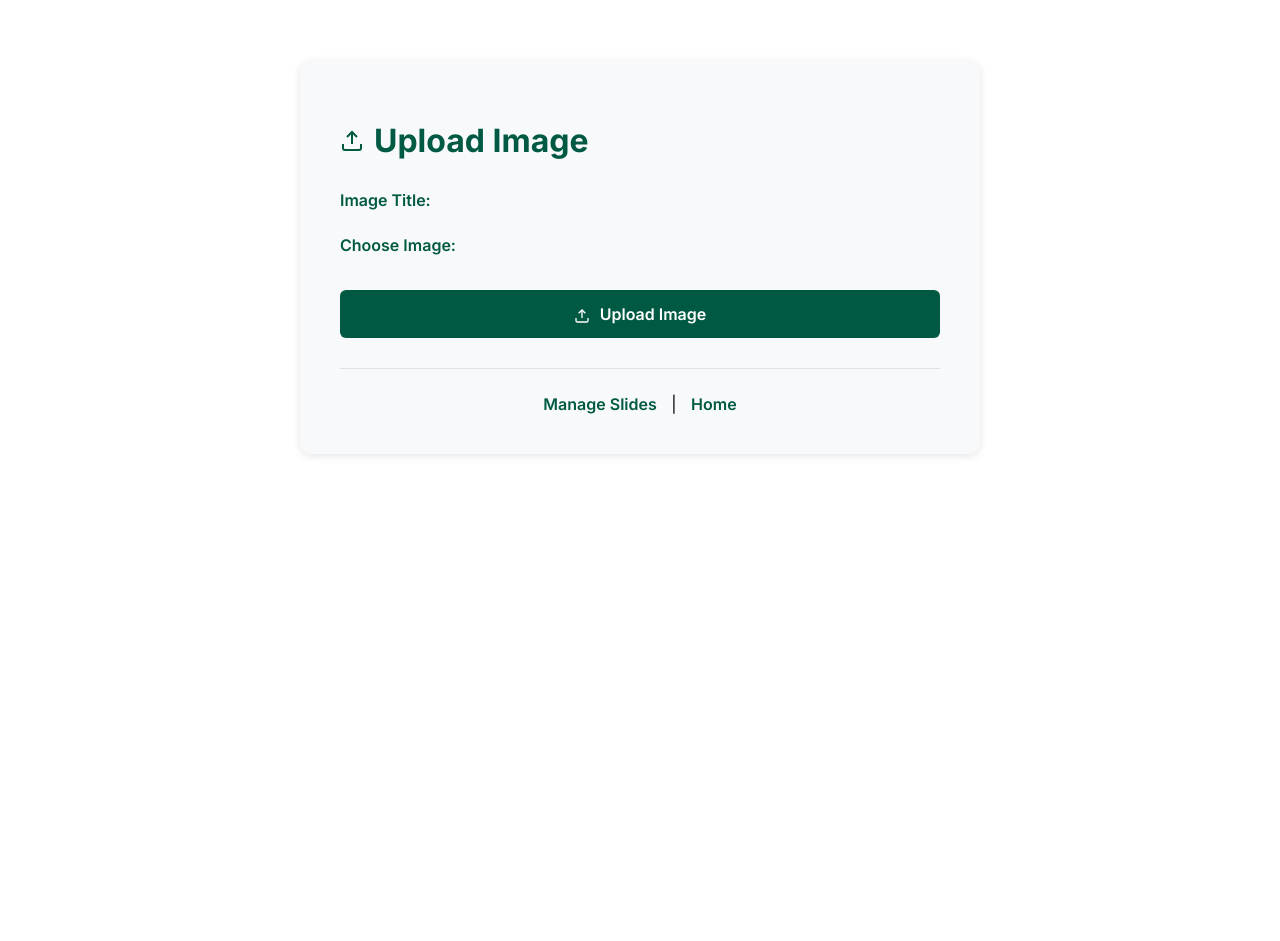
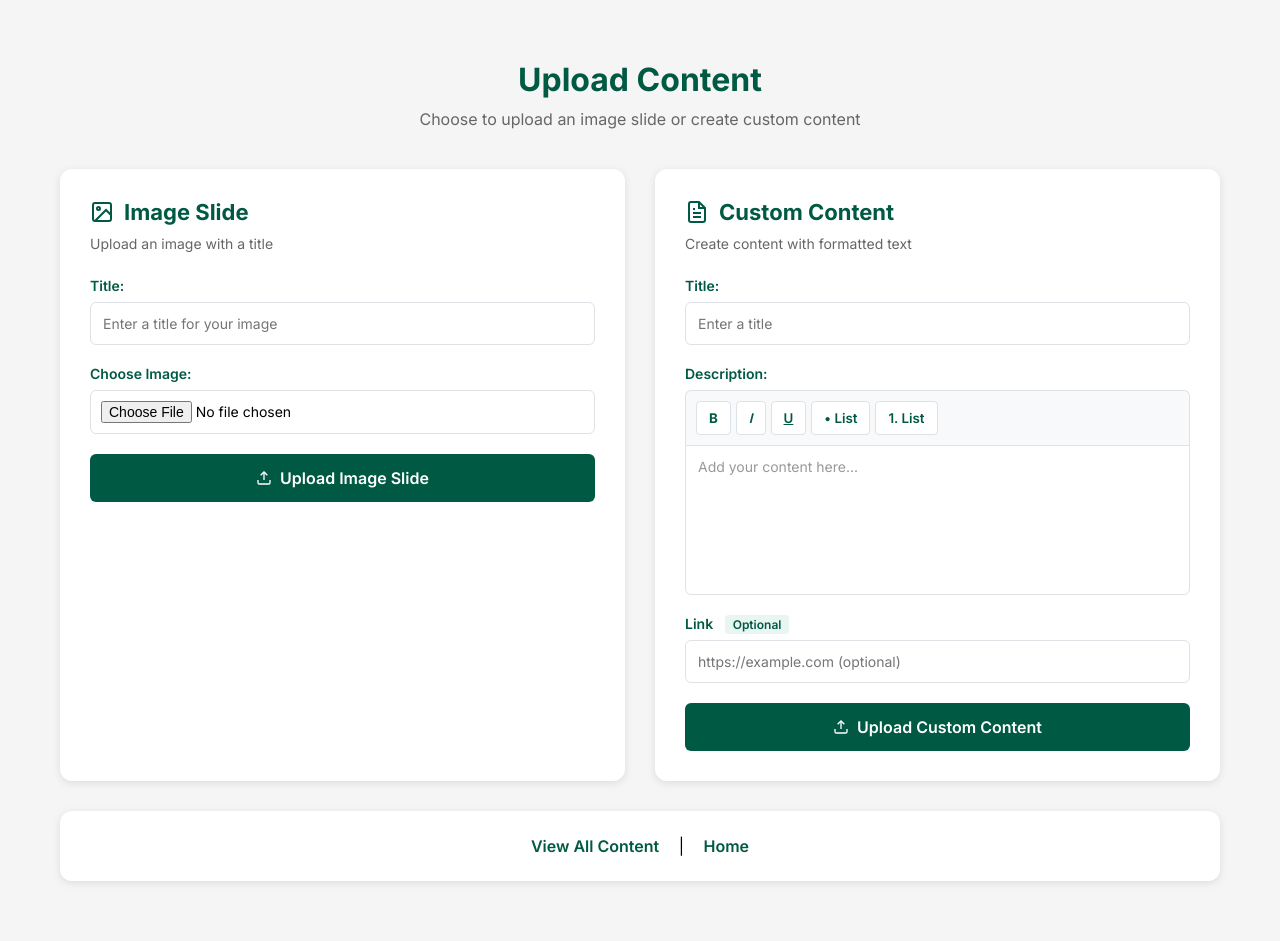
Before and after one commit to tveneto1/dida425cmsproject, a Django app: page /post/ in a window 1280 px wide. Before the commit the page ends 456 px from the top, so only its background shows below. Run offline with Django 5.2, Linux system fonts and the light colour scheme; a user stored in the database is signed in.

Commit message:
Refactor post.html to extend base template

```diff
--- a/templates/post.html
+++ b/templates/post.html
@@ -1,38 +1,86 @@
-<!DOCTYPE html>
-<html lang="en">
-<head>
-    <meta charset="UTF-8">
-    <meta name="viewport" content="width=device-width, initial-scale=1.0">
-    <title>Upload Image</title>
+{% extends "base.html" %}
+
+{% block title %}Upload Content{% endblock %}
+
+{% block content %}
 <style>
   @import url('https://fonts.googleapis.com/css2?family=Inter:wght@400;600;700&display=swap');
 
+  * {
+    margin: 0;
+    padding: 0;
+    box-sizing: border-box;
+  }
+
   body {
     font-family: 'Inter', -apple-system, BlinkMacSystemFont, 'Segoe UI', Roboto, sans-serif;
-            margin: 0;
-            padding: 20px;
-            background: #fff;
+    background: #f5f5f5;
   }
 
-        .upload-container {
-            max-width: 600px;
+  .container {
+    max-width: 1200px;
     margin: 40px auto;
-            padding: 40px;
-            background: #f8f9fa;
+    padding: 20px;
+  }
+
+  .page-header {
+    text-align: center;
+    margin-bottom: 40px;
+  }
+
+  .page-header h1 {
+    color: #005A43;
+    font-weight: 700;
+    font-size: 32px;
+    margin-bottom: 10px;
+  }
+
+  .page-header p {
+    color: #666;
+    font-size: 16px;
+  }
+
+  .upload-grid {
+    display: grid;
+    grid-template-columns: 1fr 1fr;
+    gap: 30px;
+    margin-bottom: 30px;
+  }
+
+  @media (max-width: 768px) {
+    .upload-grid {
+      grid-template-columns: 1fr;
+    }
+  }
+
+  .upload-box {
+    background: white;
     border-radius: 12px;
+    padding: 30px;
     box-shadow: 0 2px 8px rgba(0,0,0,0.1);
   }
 
-        h1 {
+  .upload-box h2 {
     color: #005A43;
     font-weight: 700;
-            margin-bottom: 30px;
+    font-size: 22px;
+    margin-bottom: 10px;
     display: flex;
     align-items: center;
   }
 
+  .upload-box h2 svg {
+    margin-right: 10px;
+  }
+
+  .upload-box .subtitle {
+    color: #666;
+    font-size: 14px;
+    margin-bottom: 25px;
+  }
+
   .form-group {
-            margin-bottom: 25px;
+    margin-bottom: 20px;
   }
 
   .form-group label {
@@ -40,9 +88,11 @@
     margin-bottom: 8px;
     color: #005A43;
     font-weight: 600;
+    font-size: 14px;
   }
 
   .form-group input[type="text"],
+  .form-group input[type="url"],
   .form-group input[type="file"] {
     width: 100%;
     padding: 12px;
@@ -56,6 +106,7 @@
   }
 
   .form-group input[type="text"]:focus,
+  .form-group input[type="url"]:focus,
   .form-group input[type="file"]:focus {
     outline: none;
     border-color: #005A43;
@@ -65,7 +116,58 @@
     padding: 10px;
   }
 
-        .btn-upload {
+  /* WYSIWYG Editor Styles */
+  .editor-toolbar {
+    display: flex;
+    gap: 5px;
+    padding: 10px;
+    background: #f8f9fa;
+    border: 1px solid #dee2e6;
+    border-bottom: none;
+    border-radius: 6px 6px 0 0;
+  }
+
+  .editor-toolbar button {
+    padding: 8px 12px;
+    background: white;
+    border: 1px solid #dee2e6;
+    border-radius: 4px;
+    cursor: pointer;
+    font-family: 'Inter', sans-serif;
+    font-weight: 600;
+    color: #005A43;
+    transition: all 0.2s;
+  }
+
+  .editor-toolbar button:hover {
+    background: #e8f5f1;
+    border-color: #005A43;
+  }
+
+  #editor {
+    width: 100%;
+    min-height: 150px;
+    padding: 12px;
+    border: 1px solid #dee2e6;
+    border-radius: 0 0 6px 6px;
+    font-family: 'Inter', sans-serif;
+    font-size: 14px;
+    box-sizing: border-box;
+    background: white;
+    overflow-y: auto;
+  }
+
+  #editor:focus {
+    outline: none;
+    border-color: #005A43;
+  }
+
+  #editor:empty:before {
+    content: attr(placeholder);
+    color: #999;
+  }
+
+  .btn-submit {
     width: 100%;
     padding: 14px 24px;
     background: #005A43;
@@ -78,24 +180,32 @@
     cursor: pointer;
     transition: background 0.2s;
     margin-top: 10px;
+    display: flex;
+    align-items: center;
+    justify-content: center;
   }
 
-        .btn-upload:hover {
+  .btn-submit:hover {
     background: #004532;
+  }
+
+  .btn-submit svg {
+    margin-right: 8px;
   }
 
   .links {
     text-align: center;
-            margin-top: 30px;
-            padding-top: 25px;
-            border-top: 1px solid #dee2e6;
+    padding: 25px;
+    background: white;
+    border-radius: 12px;
+    box-shadow: 0 2px 8px rgba(0,0,0,0.1);
   }
 
   .links a {
     color: #005A43;
     text-decoration: none;
     font-weight: 600;
-            margin: 0 10px;
+    margin: 0 15px;
     transition: color 0.2s;
   }
 
@@ -103,46 +213,166 @@
     color: #004532;
     text-decoration: underline;
   }
+
+  .optional-badge {
+    background: #e8f5f1;
+    color: #005A43;
+    padding: 2px 8px;
+    border-radius: 4px;
+    font-size: 12px;
+    font-weight: 600;
+    margin-left: 8px;
+  }
+
+  .messages {
+    max-width: 1200px;
+    margin: 20px auto;
+    padding: 0 20px;
+  }
+
+  .alert {
+    padding: 12px 20px;
+    border-radius: 6px;
+    margin-bottom: 15px;
+  }
+
+  .alert-success {
+    background: #d4edda;
+    color: #155724;
+    border: 1px solid #c3e6cb;
+  }
+
+  .alert-error {
+    background: #f8d7da;
+    color: #721c24;
+    border: 1px solid #f5c6cb;
+  }
 </style>
-</head>
-<body>
-    <div class="upload-container">
-        <h1>
-            <svg width="24" height="24" viewBox="0 0 24 24" fill="none" stroke="currentColor" stroke-width="2" style="margin-right: 10px;">
-                <path d="M21 15v4a2 2 0 0 1-2 2H5a2 2 0 0 1-2-2v-4"></path>
-                <polyline points="17 8 12 3 7 8"></polyline>
-                <line x1="12" y1="3" x2="12" y2="15"></line>
+
+<div class="container">
+  {% if messages %}
+    <div class="messages">
+      {% for message in messages %}
+        <div class="alert alert-{{ message.tags }}">
+          {{ message }}
+        </div>
+      {% endfor %}
+    </div>
+  {% endif %}
+
+  <div class="page-header">
+    <h1>Upload Content</h1>
+    <p>Choose to upload an image slide or create custom content</p>
+  </div>
+
+  <div class="upload-grid">
+    <!-- Image Slide Upload Box -->
+    <div class="upload-box">
+      <h2>
+        <svg width="24" height="24" viewBox="0 0 24 24" fill="none" stroke="currentColor" stroke-width="2">
+          <rect x="3" y="3" width="18" height="18" rx="2" ry="2"></rect>
+          <circle cx="8.5" cy="8.5" r="1.5"></circle>
+          <polyline points="21 15 16 10 5 21"></polyline>
         </svg>
-            Upload Image
-        </h1>
+        Image Slide
+      </h2>
+      <p class="subtitle">Upload an image with a title</p>
 
       <form method="post" enctype="multipart/form-data">
         {% csrf_token %}
 
         <div class="form-group">
-                <label for="{{ form.title.id_for_label }}">Image Title:</label>
-                {{ form.title }}
+          <label for="id_title_image">Title:</label>
+          <input type="text" name="title" id="id_title_image" placeholder="Enter a title for your image" required>
         </div>
 
         <div class="form-group">
-                <label for="{{ form.cover.id_for_label }}">Choose Image:</label>
-                {{ form.cover }}
+          <label for="id_cover">Choose Image:</label>
+          <input type="file" name="cover" id="id_cover" accept="image/*" required>
         </div>
 
-            <button type="submit" class="btn-upload">
-                <svg width="16" height="16" viewBox="0 0 24 24" fill="none" stroke="currentColor" stroke-width="2" style="vertical-align: middle; margin-right: 6px;">
+        <button type="submit" name="image_submit" class="btn-submit">
+          <svg width="16" height="16" viewBox="0 0 24 24" fill="none" stroke="currentColor" stroke-width="2">
             <path d="M21 15v4a2 2 0 0 1-2 2H5a2 2 0 0 1-2-2v-4"></path>
             <polyline points="17 8 12 3 7 8"></polyline>
             <line x1="12" y1="3" x2="12" y2="15"></line>
           </svg>
-                Upload Image
+          Upload Image Slide
         </button>
       </form>
+    </div>
+
+    <!-- Custom Content Upload Box -->
+    <div class="upload-box">
+      <h2>
+        <svg width="24" height="24" viewBox="0 0 24 24" fill="none" stroke="currentColor" stroke-width="2">
+          <path d="M14 2H6a2 2 0 0 0-2 2v16a2 2 0 0 0 2 2h12a2 2 0 0 0 2-2V8z"></path>
+          <polyline points="14 2 14 8 20 8"></polyline>
+          <line x1="16" y1="13" x2="8" y2="13"></line>
+          <line x1="16" y1="17" x2="8" y2="17"></line>
+          <polyline points="10 9 9 9 8 9"></polyline>
+        </svg>
+        Custom Content
+      </h2>
+      <p class="subtitle">Create content with formatted text</p>
+
+      <form method="post" id="custom-form">
+        {% csrf_token %}
+
+        <div class="form-group">
+          <label for="id_title_custom">Title:</label>
+          <input type="text" name="title" id="id_title_custom" placeholder="Enter a title" required>
+        </div>
+
+        <div class="form-group">
+          <label>Description:</label>
+          <div class="editor-toolbar">
+            <button type="button" onclick="formatText('bold')"><strong>B</strong></button>
+            <button type="button" onclick="formatText('italic')"><em>I</em></button>
+            <button type="button" onclick="formatText('underline')"><u>U</u></button>
+            <button type="button" onclick="formatText('insertUnorderedList')">• List</button>
+            <button type="button" onclick="formatText('insertOrderedList')">1. List</button>
+          </div>
+          <div id="editor" contenteditable="true" placeholder="Add your content here..."></div>
+          <input type="hidden" name="description" id="id_description">
+        </div>
+
+        <div class="form-group">
+          <label for="id_link">
+            Link
+            <span class="optional-badge">Optional</span>
+          </label>
+          <input type="url" name="link" id="id_link" placeholder="https://example.com (optional)">
+        </div>
+
+        <button type="submit" name="custom_submit" class="btn-submit">
+          <svg width="16" height="16" viewBox="0 0 24 24" fill="none" stroke="currentColor" stroke-width="2">
+            <path d="M21 15v4a2 2 0 0 1-2 2H5a2 2 0 0 1-2-2v-4"></path>
+            <polyline points="17 8 12 3 7 8"></polyline>
+            <line x1="12" y1="3" x2="12" y2="15"></line>
+          </svg>
+          Upload Custom Content
+        </button>
+      </form>
+    </div>
+  </div>
 
   <div class="links">
-            <a href="{% url 'all_images' %}">Manage Slides</a> |
+    <a href="{% url 'all_images' %}">View All Content</a> |
     <a href="{% url 'home' %}">Home</a>
   </div>
 </div>
-</body>
-</html>
+
+<script>
+  function formatText(command) {
+    document.execCommand(command, false, null);
+    document.getElementById('editor').focus();
+  }
+
+  // Save content when custom form submits
+  document.getElementById('custom-form').addEventListener('submit', function(e) {
+    const editorContent = document.getElementById('editor').innerHTML;
+    document.getElementById('id_description').value = editorContent;
+  });
+</script>
+{% endblock %}
```
Lines whose indentation alone changed are shown as unchanged.
